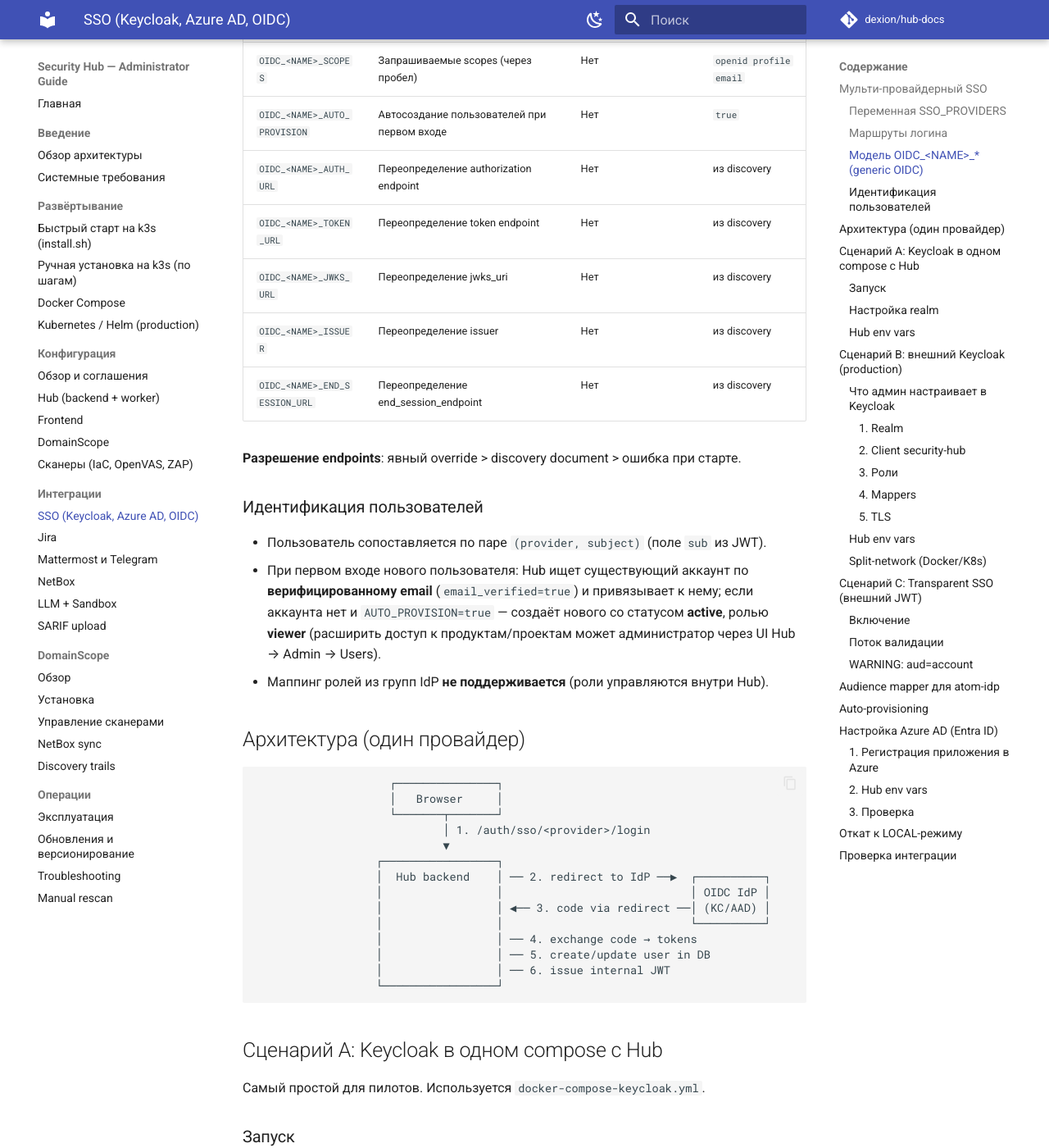
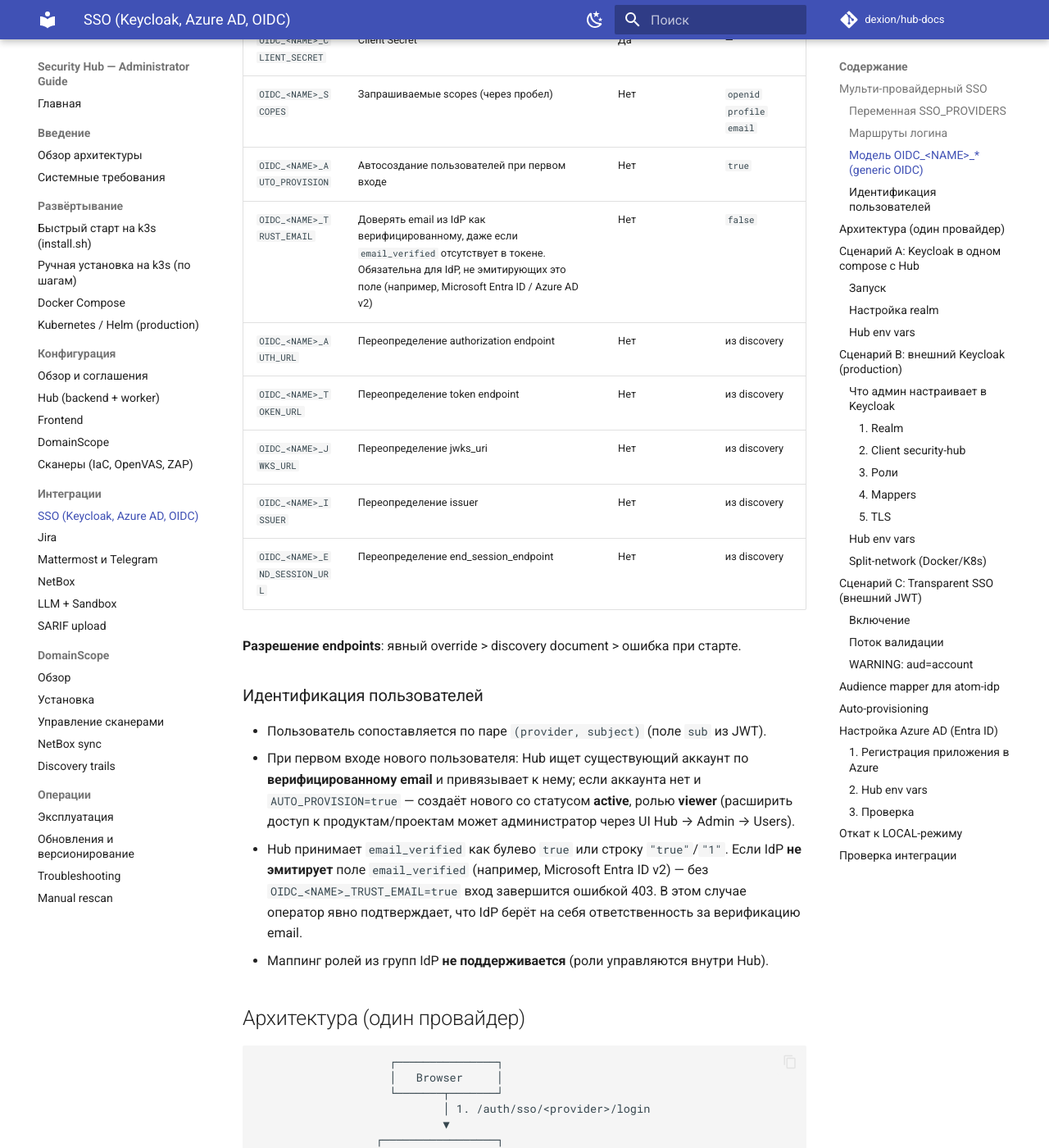
Before and after one commit to dexion/hub-docs, an MkDocs documentation site: the page built from docs/06-integration-keycloak.md, in a window 1280 px wide and 1400 px high, scrolled down 1531 px. Shown: the whole window at 82% size. Built offline with MkDocs 1.6.1 and Material for MkDocs 9.7.7, drawn with Linux system fonts in a browser that asks for light colours; comment, search, counter and statistics services are not loaded; some of the changed text lies outside the part shown.

Commit message:
docs: SSO OIDC_<NAME>_TRUST_EMAIL (required for Azure/Entra) + endpoint overrides

````diff
--- a/docs/06-integration-keycloak.md
+++ b/docs/06-integration-keycloak.md
@@ -44,6 +44,7 @@
 | `OIDC_<NAME>_CLIENT_SECRET` | Client Secret | Да | — |
 | `OIDC_<NAME>_SCOPES` | Запрашиваемые scopes (через пробел) | Нет | `openid profile email` |
 | `OIDC_<NAME>_AUTO_PROVISION` | Автосоздание пользователей при первом входе | Нет | `true` |
+| `OIDC_<NAME>_TRUST_EMAIL` | Доверять email из IdP как верифицированному, даже если `email_verified` отсутствует в токене. Обязательна для IdP, не эмитирующих это поле (например, Microsoft Entra ID / Azure AD v2) | Нет | `false` |
 | `OIDC_<NAME>_AUTH_URL` | Переопределение authorization endpoint | Нет | из discovery |
 | `OIDC_<NAME>_TOKEN_URL` | Переопределение token endpoint | Нет | из discovery |
 | `OIDC_<NAME>_JWKS_URL` | Переопределение jwks_uri | Нет | из discovery |
@@ -55,7 +56,8 @@
 ### Идентификация пользователей
 
 - Пользователь сопоставляется по паре `(provider, subject)` (поле `sub` из JWT).
-- При первом входе нового пользователя: Hub ищет существующий аккаунт по **верифицированному email** (`email_verified=true`) и привязывает к нему; если аккаунта нет и `AUTO_PROVISION=true` — создаёт нового со статусом **active**, ролью **viewer** (расширить доступ к продуктам/проектам может администратор через UI Hub → Admin → Users).
+- При первом входе нового пользователя: Hub ищет существующий аккаунт по **верифицированному email** и привязывает к нему; если аккаунта нет и `AUTO_PROVISION=true` — создаёт нового со статусом **active**, ролью **viewer** (расширить доступ к продуктам/проектам может администратор через UI Hub → Admin → Users).
+- Hub принимает `email_verified` как булево `true` или строку `"true"`/`"1"`. Если IdP **не эмитирует** поле `email_verified` (например, Microsoft Entra ID v2) — без `OIDC_<NAME>_TRUST_EMAIL=true` вход завершится ошибкой 403. В этом случае оператор явно подтверждает, что IdP берёт на себя ответственность за верификацию email.
 - Маппинг ролей из групп IdP **не поддерживается** (роли управляются внутри Hub).
 
 ## Архитектура (один провайдер)
@@ -269,6 +271,10 @@
 
 ### 2. Hub env vars
 
+> **КРИТИЧНО: `OIDC_AZURE_TRUST_EMAIL=true` обязательна для Azure / Entra ID.**
+>
+> Microsoft Entra ID (Azure AD) v2 **не включает поле `email_verified`** в токены. Hub требует верифицированный email для привязки и создания аккаунта — без `TRUST_EMAIL=true` каждый вход через Azure завершается ошибкой **403**. Выставив этот флаг, оператор подтверждает, что Entra ID гарантирует верификацию корпоративных email-адресов организации.
+
 ```ini
 AUTH_MODE=SSO
 SSO_PROVIDERS=keycloak,azure
@@ -278,6 +284,7 @@
 OIDC_AZURE_DISCOVERY_URL=https://login.microsoftonline.com/<tenant-id>/v2.0/.well-known/openid-configuration
 OIDC_AZURE_CLIENT_ID=<application-client-id>
 OIDC_AZURE_CLIENT_SECRET=<client-secret-value>
+OIDC_AZURE_TRUST_EMAIL=true              # ОБЯЗАТЕЛЬНО: Entra ID не эмитирует email_verified
 # OIDC_AZURE_SCOPES=openid profile email   # по умолчанию, задавать не нужно
 # OIDC_AZURE_AUTO_PROVISION=true           # по умолчанию true
 ```
````
Also changed, not shown: docs/21-env-hub-backend-worker.md (+1 -0 lines).
